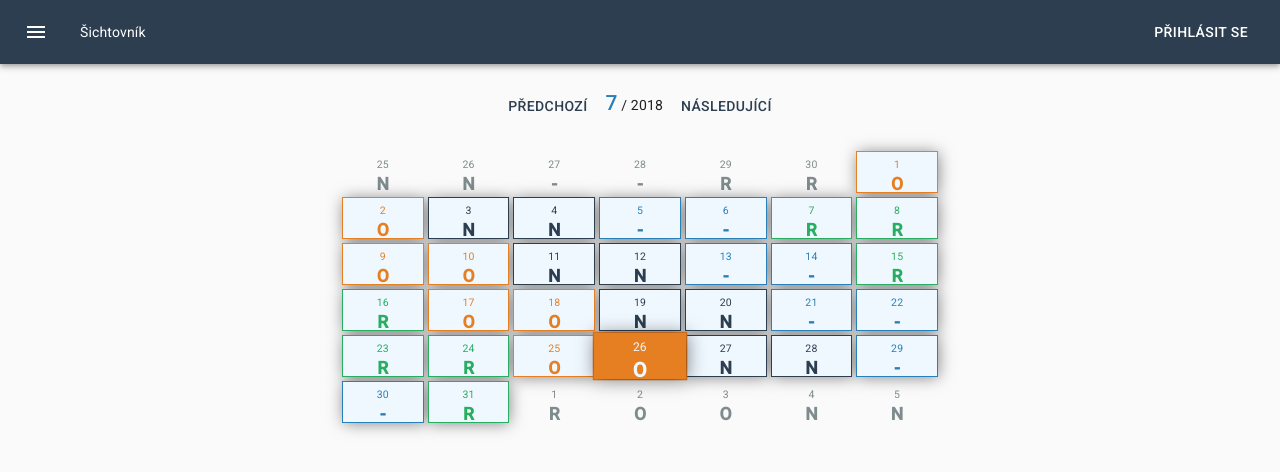
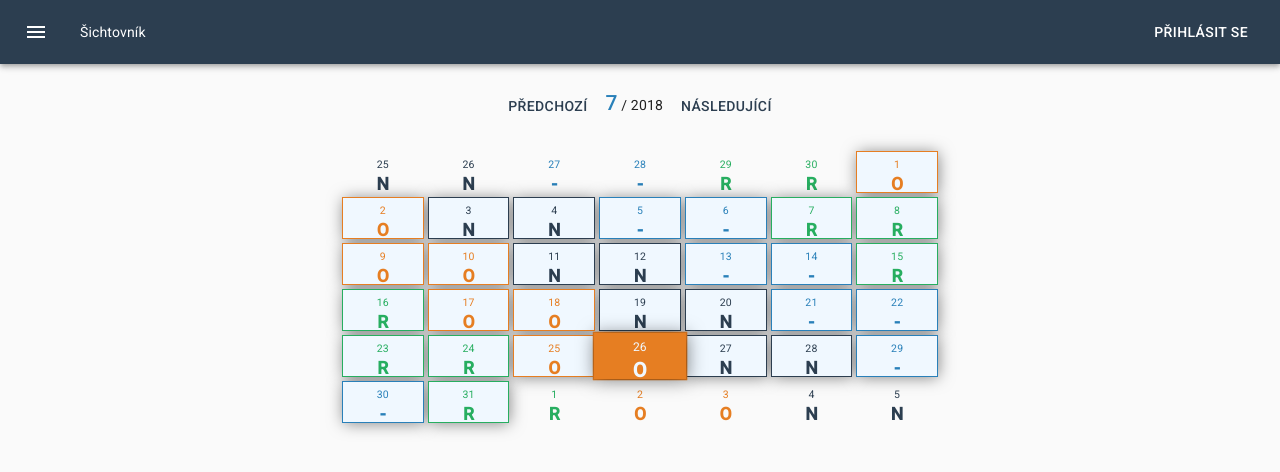
Before and after one commit to zelitomas/sichtovnik, a React (Create React App) app: page / in a window 1280 px wide. Shown: the top 472 px of the page. Built offline with nearby package versions, Linux system fonts and the light colour scheme.

Commit message:
:lipstick: Days not in month are colored now

```diff
--- a/src/App.css
+++ b/src/App.css
@@ -14,7 +14,6 @@
                          "content"
                          ".";
     height: 3em;
-    /*box-shadow: 1px 1px 16px 0px rgba(0,0,0,0.5);*/
     transition: all 0.3s;
     background-color: aliceblue;
 
@@ -39,7 +38,7 @@
 
 .Day.disabled{
     background-color: #fafafa;
-    color: #7f8c8d;
+    /*color: #7f8c8d;*/
     border-color: #fafafa;
     box-shadow: none;
     position: relative;
```
